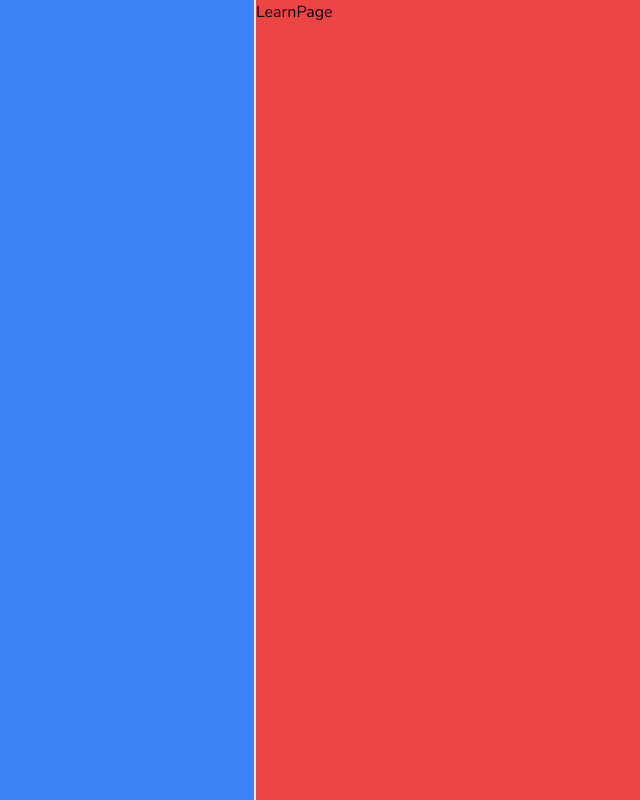
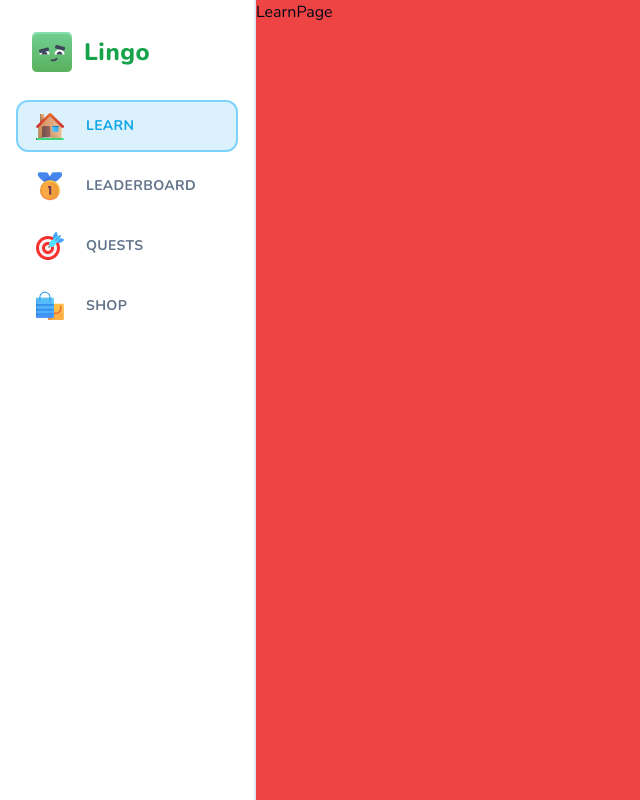
Before and after one commit to Bourichi-Taha/lingo, a Next.js app: page /learn in a window 1280 px wide. Shown: the whole page, without its empty margins (0-640 px from the left). Built offline with nearby package versions, Linux system fonts and the light colour scheme.

Commit message:
sidebar completed

```diff
--- /dev/null
+++ b/components/main/sidebar-item.tsx
@@ -0,0 +1,28 @@
+'use client';
+
+import { usePathname } from "next/navigation";
+import { Button } from "../ui/button";
+import Link from "next/link";
+import Image from "next/image";
+
+interface SidebarItemProps {
+    label: string;
+    icon: string;
+    href: string;
+}
+
+const SidebarItem = (props: SidebarItemProps) => {
+    const { href, icon, label } = props;
+    const pathame = usePathname();
+    const active = pathame === href;
+    return (
+        <Button variant={active ? "sidebarOutline" : "sidebar"} className="justify-start h-[52px]" asChild>
+            <Link href={href}>
+                <Image src={icon} alt={label} className="mr-5" height={32} width={32} />
+                {label}
+            </Link>
+        </Button>
+    )
+}
+
+export default SidebarItem
--- a/components/main/sidebar.tsx
+++ b/components/main/sidebar.tsx
@@ -1,14 +1,40 @@
 import { cn } from '@/lib/utils';
+import Image from 'next/image';
+import Link from 'next/link';
 import React from 'react'
+import SidebarItem from './sidebar-item';
+import { ClerkLoaded, ClerkLoading, UserButton } from '@clerk/nextjs';
+import { Loader } from 'lucide-react';
 
 interface SidebarProps {
-    className?:string;
+  className?: string;
 }
-const Sidebar = (props:SidebarProps) => {
-    const {className} = props;
+const Sidebar = (props: SidebarProps) => {
+  const { className } = props;
   return (
-    <div className={cn('bg-blue-500 h-full lg:w-[256px] lg:fixed left-0 top-0 px-4 border-r-2 flex-col',className)}>
-
+    <div className={cn('h-full lg:w-[256px] lg:fixed left-0 top-0 px-4 border-r-2 flex flex-col justify-between', className)}>
+      <div className="flex flex-col">
+        <Link href={"/learn"}>
+          <div className="pt-8 pl-4 pb-7 flex items-center gap-x-3">
+            <Image src={"/mascot.svg"} alt="Logo" height={40} width={40} />
+            <h1 className="text-2xl font-extrabold  text-green-600 tracking-wide">Lingo</h1>
+          </div>
+        </Link>
+        <div className="flex flex-col gap-y-2">
+          <SidebarItem label='Learn' href='/learn' icon='/learn.svg' />
+          <SidebarItem label='Leaderboard' href='/leaderboard' icon='/leaderboard.svg' />
+          <SidebarItem label='Quests' href='/quests' icon='/quests.svg' />
+          <SidebarItem label='Shop' href='/shop' icon='/shop.svg' />
+        </div>
+      </div>
+      <div className="p-4">
+        <ClerkLoading>
+          <Loader className='h-5 w-5 text-muted-foreground animate-spin' />
+        </ClerkLoading>
+        <ClerkLoaded>
+          <UserButton afterSignOutUrl='/' />
+        </ClerkLoaded>
+      </div>
     </div>
   )
 }
```
